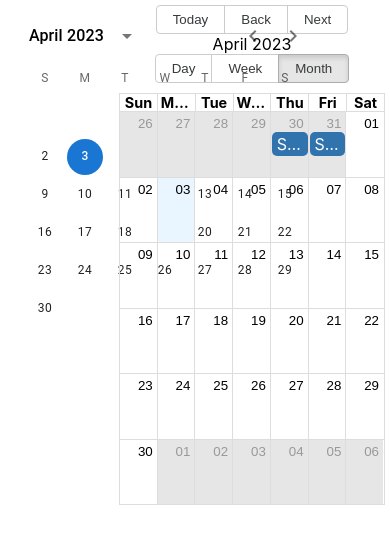
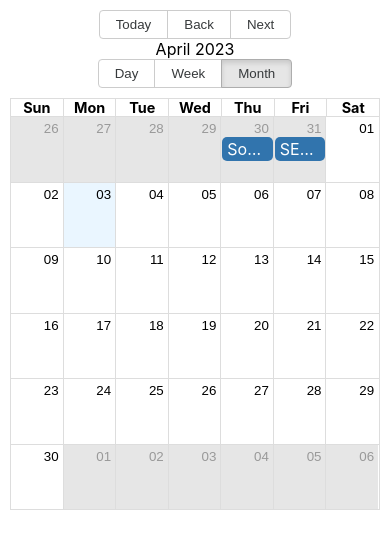
Before and after one commit to AbhinavS96/calendar, a React (Create React App) app: page / in a window 390 px wide. Shown: the top 548 px of the page. Built offline with nearby package versions, Linux system fonts and the light colour scheme.

Commit message:
intermediate commit

```diff
--- a/src/App.css
+++ b/src/App.css
@@ -1,60 +1,23 @@
 .App {
   text-align: center;
-  padding: 5px;
+  padding: 10px;
   display: flex;
+  margin: 0 auto;
 }
 
 .small-container {
-  width: 30%;
+  width: 20%;
 }
 
 .big-container {
-  width: 70%;
+  width: 80%;
 }
 
-.event-container {
-  position: absolute;
-  top: 50%;
-  left: 50%;
-  padding: 5px;
-  transform: translate(-50%, -50%);
-  width: 400px;
-  background-color: whitesmoke;
-  border: 2px solid #000;
-  text-align: center;
-}
-
-.App-logo {
-  height: 40vmin;
-  pointer-events: none;
-}
-
-@media (prefers-reduced-motion: no-preference) {
-  .App-logo {
-    animation: App-logo-spin infinite 20s linear;
+@media screen and (max-width: 1079px) {
+  .small-container {
+    display: none;
+  }
+  .big-container {
+    width: 100%;
   }
 }
-
-.App-header {
-  background-color: #282c34;
-  min-height: 100vh;
-  display: flex;
-  flex-direction: column;
-  align-items: center;
-  justify-content: center;
-  font-size: calc(10px + 2vmin);
-  color: white;
-}
-
-.App-link {
-  color: #61dafb;
-}
-
-@keyframes App-logo-spin {
-  from {
-    transform: rotate(0deg);
-  }
-  to {
-    transform: rotate(360deg);
-  }
-}
--- a/src/App.tsx
+++ b/src/App.tsx
@@ -21,12 +21,15 @@ function App() {
         setSelectedDate: setDate,
       }}
     >
+      <header></header>
+      <main>
         <div className="App">
           <LocalizationProvider dateAdapter={AdapterDayjs}>
             <SmallCalendar setView={setView} />
             <BigCalendar view={view} setView={setView} />
           </LocalizationProvider>
         </div>
+      </main>
     </dateContext.Provider>
   );
 }
--- a/src/Components/BigCalendar.tsx
+++ b/src/Components/BigCalendar.tsx
@@ -42,6 +42,7 @@ const BigCalendar: React.FC<{ view: View; setView: (view: View) => void }> = ({
   const [modalOpen, setModalOpen] = useState(false);
   return (
     <div className="big-container">
+      <div className="big-wrapper">
         <eventsContext.Provider
           value={{
             events: events,
@@ -75,6 +76,7 @@ const BigCalendar: React.FC<{ view: View; setView: (view: View) => void }> = ({
           </Modal>
         </eventsContext.Provider>
       </div>
+    </div>
   );
 };
 
--- a/src/Components/EventDate.tsx
+++ b/src/Components/EventDate.tsx
@@ -1,4 +1,4 @@
-import React, { useState } from "react";
+import React from "react";
 import { DatePicker, TimePicker } from "@mui/x-date-pickers";
 import dayjs from "dayjs";
 import { Checkbox, FormControlLabel } from "@mui/material";
--- /dev/null
+++ b/src/Components/EventForm.module.css
@@ -0,0 +1,20 @@
+.eventContainer {
+  position: absolute;
+  top: 50%;
+  left: 50%;
+  padding: 10px;
+  transform: translate(-50%, -50%);
+  width: 400px;
+  background-color: whitesmoke;
+  border: 2px solid #000;
+  text-align: center;
+}
+
+.titleContainer {
+  padding: 10px 5px 5px 5px;
+}
+
+.toggleButtonContainer {
+  padding: 5px;
+  display: flex;
+}
--- a/src/Components/EventForm.tsx
+++ b/src/Components/EventForm.tsx
@@ -8,7 +8,12 @@ import React, { FormEvent, useState, useContext } from "react";
 import EventDate from "./EventDate";
 import { payloadType } from "../Models/payload";
 import eventsContext from "../Store/events-context";
+import styles from "./EventForm.module.css";
 
+/**
+ * The popup form to add a new event.
+ * Keeps all data in state variables and uses context to update the events
+ */
 const EventForm: React.FC<{ closeHandler: () => void }> = ({
   closeHandler,
 }) => {
@@ -44,8 +49,9 @@ const EventForm: React.FC<{ closeHandler: () => void }> = ({
   };
 
   return (
-    <div className="event-container">
+    <div className={styles.eventContainer}>
       <form onSubmit={submitHandler}>
+        <div className={styles.titleContainer}>
           <TextField
             variant="outlined"
             label="Add title and time"
@@ -57,6 +63,9 @@ const EventForm: React.FC<{ closeHandler: () => void }> = ({
             }}
             fullWidth
           />
+        </div>
+
+        <div className={styles.toggleButtonContainer}>
           <ToggleButtonGroup
             size="small"
             value={eventType}
@@ -67,6 +76,8 @@ const EventForm: React.FC<{ closeHandler: () => void }> = ({
             <ToggleButton value="task">Task</ToggleButton>
             <ToggleButton value="reminder">Reminder</ToggleButton>
           </ToggleButtonGroup>
+        </div>
+
         <EventDate
           dateInfo={{
             fromDate,
--- a/src/Components/SmallCalendar.tsx
+++ b/src/Components/SmallCalendar.tsx
@@ -15,6 +15,7 @@ const SmallCalendar: React.FC<{ setView: (view: View) => void }> = ({
   const { selectedDate, setSelectedDate } = useContext(dateContext);
   return (
     <div className="small-container">
+      <div className="small-wrapper">
         <DateCalendar
           value={dayjs(selectedDate)}
           onChange={(date) => {
@@ -23,7 +24,9 @@ const SmallCalendar: React.FC<{ setView: (view: View) => void }> = ({
               setView(Views.DAY);
             }
           }}
+          sx={{ padding: 0, margin: 0, width: 1 }}
         />
+      </div>
     </div>
   );
 };
```
Lines whose indentation alone changed are shown as unchanged.
